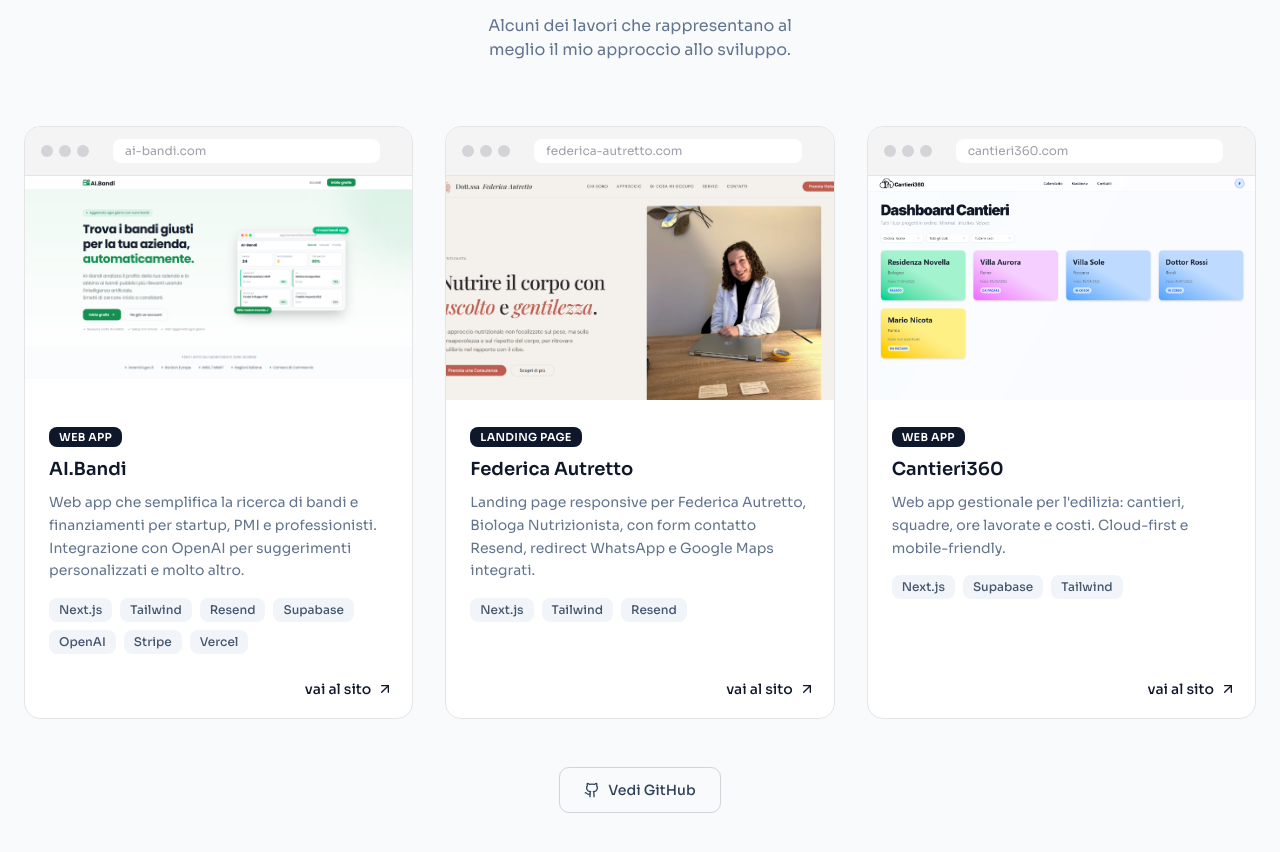
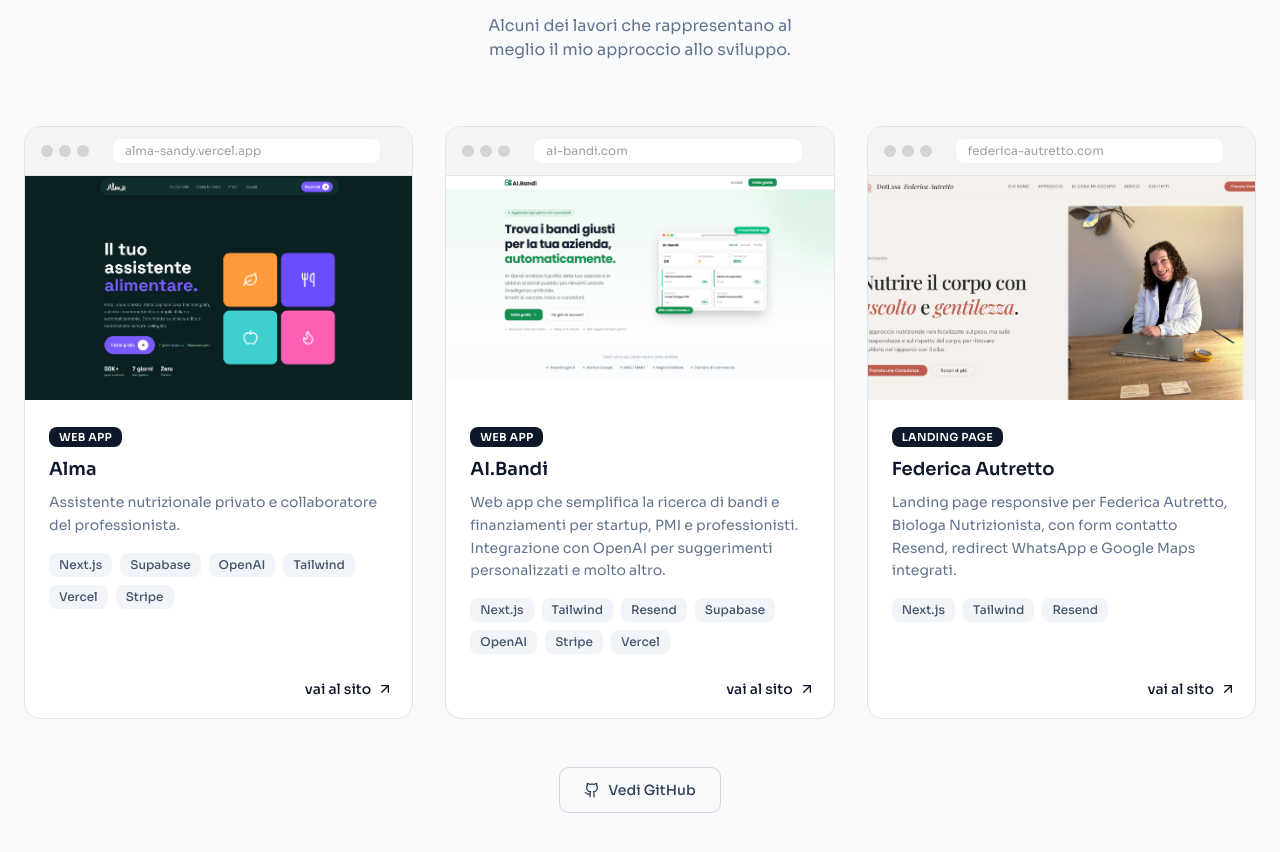
Before and after one commit to FedericoBellezza/portfolioNext, a Next.js app: page / in a window 1280 px wide. Shown: the part 3160-4012 px from the top of the page. Built offline with nearby package versions, Linux system fonts and the light colour scheme.

Commit message:
better seo

```diff
--- a/src/app/components/landing/ProjectsShowcase.jsx
+++ b/src/app/components/landing/ProjectsShowcase.jsx
@@ -4,6 +4,16 @@ import Image from "next/image";
 import { ArrowUpRight, Github } from "lucide-react";
 
 const projects = [
+  {
+    title: "Alma",
+    description:
+      "Assistente nutrizionale privato e collaboratore del professionista.",
+    image: "/alma-screenshot.png",
+    alt: "Screenshot di Alma — assistente nutrizionale privato e collaboratore del professionista",
+    url: "https://alma-sandy.vercel.app/",
+    tags: ["Next.js", "Supabase", "OpenAI", "Tailwind", "Vercel", "Stripe"],
+    type: "Web App",
+  },
   {
     title: "AI.Bandi",
     description:
@@ -31,16 +41,6 @@ const projects = [
     url: "https://federica-autretto.com/",
     tags: ["Next.js", "Tailwind", "Resend"],
     type: "Landing Page",
-  },
-  {
-    title: "Cantieri360",
-    description:
-      "Web app gestionale per l'edilizia: cantieri, squadre, ore lavorate e costi. Cloud-first e mobile-friendly.",
-    image: "/Canieri360-Copertina.jpg",
-    alt: "Screenshot di Cantieri360 — gestionale web per l'edilizia con dashboard cantieri e squadre",
-    url: "https://cantieri360.com/",
-    tags: ["Next.js", "Supabase", "Tailwind"],
-    type: "Web App",
   },
   // {
   //   title: "Knit",
```
Also changed, not shown: public/alma-screenshot.png (added).
